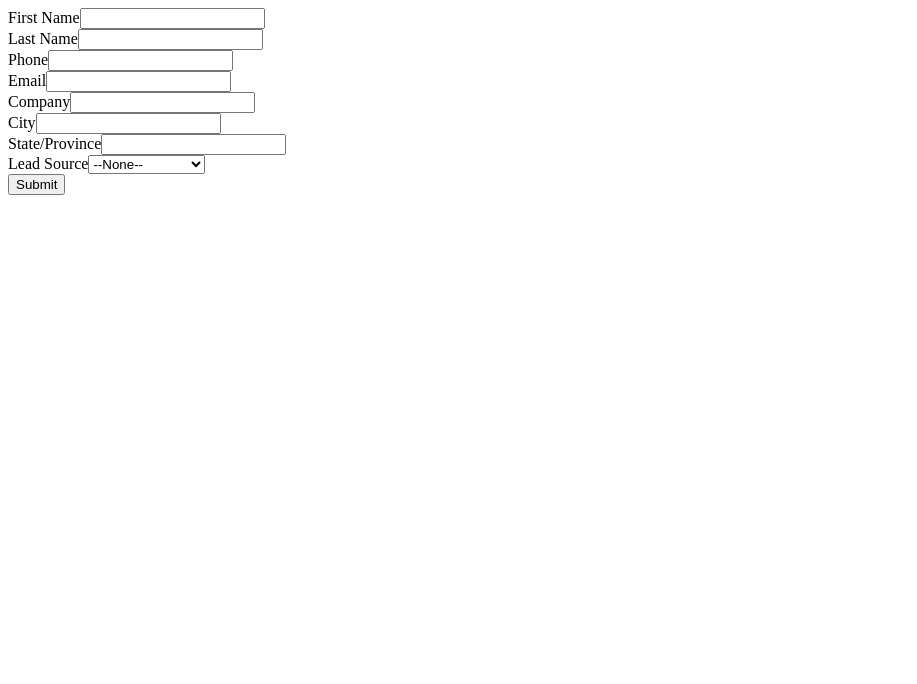
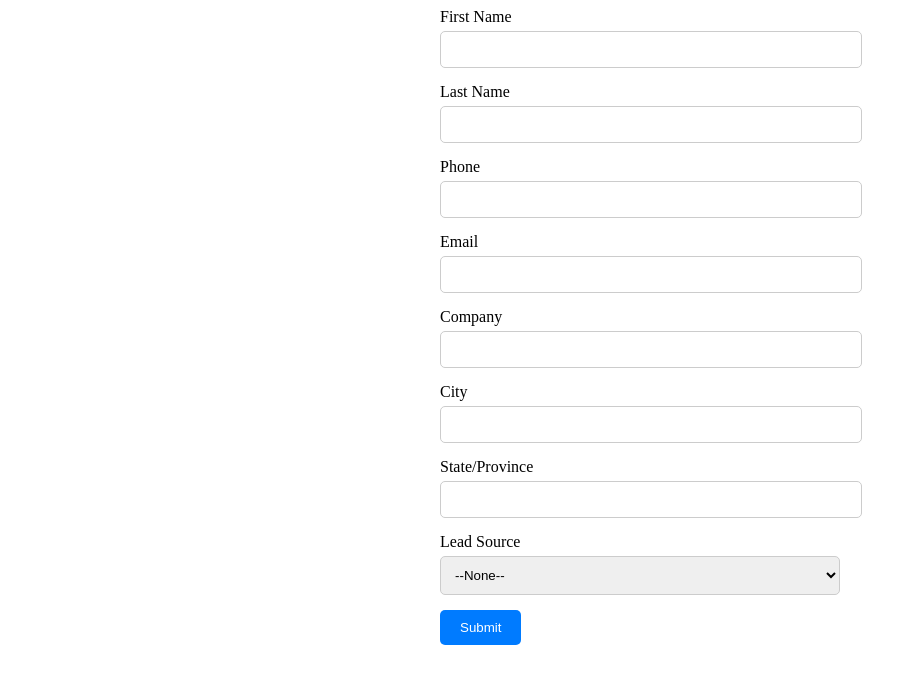
Before and after one commit to dhirpawa/Salesforce_form, a plain HTML site: page index.html in a window 1280 px wide. Shown: the whole page, without its empty margins (0-917 px from the left). Drawn offline with Linux system fonts and the light colour scheme.

Commit message:
Update index.html

```diff
--- a/index.html
+++ b/index.html
@@ -5,57 +5,76 @@
     <meta http-equiv="X-UA-Compatible" content="IE=edge">
     <meta name="viewport" content="width=device-width, initial-scale=1.0">
     <title>Document</title>
+
+    <style>
+        /* Apply styles to the form container */
+        form {
+            max-width: 400px;
+            margin: 0 auto;
+        }
+
+        /* Style labels for form fields */
+        label {
+            display: block;
+            margin-bottom: 5px;
+        }
+
+        /* Style input fields and select boxes */
+        input[type="text"],
+        select {
+            width: 100%;
+            padding: 10px;
+            margin-bottom: 15px;
+            border: 1px solid #ccc;
+            border-radius: 5px;
+        }
+
+        /* Style the submit button */
+        input[type="submit"] {
+            background-color: #007bff;
+            color: #fff;
+            padding: 10px 20px;
+            border: none;
+            border-radius: 5px;
+            cursor: pointer;
+        }
+
+        /* Style the submit button on hover */
+        input[type="submit"]:hover {
+            background-color: #0056b3;
+        }
+    </style>
 </head>
 <body>
-    <!--  ----------------------------------------------------------------------  -->
-<!--  NOTE: Please add the following <META> element to your page <HEAD>.      -->
-<!--  If necessary, please modify the charset parameter to specify the        -->
-<!--  character set of your HTML page.                                        -->
-<!--  ----------------------------------------------------------------------  -->
+    <form action="https://webto.salesforce.com/servlet/servlet.WebToLead?encoding=UTF-8" method="POST">
+        <input type="hidden" name="oid" value="00D5j00000DAZFD">
+        <input type="hidden" name="retURL" value="http://www.google.com">
 
+        <label for="first_name">First Name</label><input id="first_name" maxlength="40" name="first_name" size="20" type="text">
 
+        <label for="last_name">Last Name</label><input id="last_name" maxlength="80" name="last_name" size="20" type="text">
 
-    <!--  ----------------------------------------------------------------------  -->
-    <!--  NOTE: Please add the following <FORM> element to your page.             -->
-    <!--  ----------------------------------------------------------------------  -->
+        <label for="phone">Phone</label><input id="phone" maxlength="40" name="phone" size="20" type="text">
 
-    <form action="https://webto.salesforce.com/servlet/servlet.WebToLead?encoding=UTF-8" method="POST">
+        <label for="email">Email</label><input id="email" maxlength="80" name="email" size="20" type="text">
 
-    <input type=hidden name="oid" value="00D5j00000DAZFD">
-    <input type=hidden name="retURL" value="http://www.google.com">
+        <label for="company">Company</label><input id="company" maxlength="40" name="company" size="20" type="text">
 
-    <!--  ----------------------------------------------------------------------  -->
-    <!--  NOTE: These fields are optional debugging elements. Please uncomment    -->
-    <!--  these lines if you wish to test in debug mode.                          -->
-    <!--  <input type="hidden" name="debug" value=1>                              -->
-    <!--  <input type="hidden" name="debugEmail"                                  -->
-    <!--  value="dhirajpawar055@gmail.com">                                       -->
-    <!--  ----------------------------------------------------------------------  -->
+        <label for="city">City</label><input id="city" maxlength="40" name="city" size="20" type="text">
 
-    <label for="first_name">First Name</label><input  id="first_name" maxlength="40" name="first_name" size="20" type="text" /><br>
+        <label for="state">State/Province</label><input id="state" maxlength="20" name="state" size="20" type="text">
 
-    <label for="last_name">Last Name</label><input  id="last_name" maxlength="80" name="last_name" size="20" type="text" /><br>
+        <label for="lead_source">Lead Source</label>
+        <select id="lead_source" name="lead_source">
+            <option value="">--None--</option>
+            <option value="Web">Web</option>
+            <option value="Phone Inquiry">Phone Inquiry</option>
+            <option value="Partner Referral">Partner Referral</option>
+            <option value="Purchased List">Purchased List</option>
+            <option value="Other">Other</option>
+        </select>
 
-    <label for="phone">Phone</label><input  id="phone" maxlength="40" name="phone" size="20" type="text" /><br>
-
-    <label for="email">Email</label><input  id="email" maxlength="80" name="email" size="20" type="text" /><br>
-
-    <label for="company">Company</label><input  id="company" maxlength="40" name="company" size="20" type="text" /><br>
-
-    <label for="city">City</label><input  id="city" maxlength="40" name="city" size="20" type="text" /><br>
-
-    <label for="state">State/Province</label><input  id="state" maxlength="20" name="state" size="20" type="text" /><br>
-
-    <label for="lead_source">Lead Source</label><select  id="lead_source" name="lead_source"><option value="">--None--</option><option value="Web">Web</option>
-    <option value="Phone Inquiry">Phone Inquiry</option>
-    <option value="Partner Referral">Partner Referral</option>
-    <option value="Purchased List">Purchased List</option>
-    <option value="Other">Other</option>
-    </select><br>
-
-    <input type="submit" name="submit">
-
+        <input type="submit" name="submit">
     </form>
-
 </body>
 </html>
```
